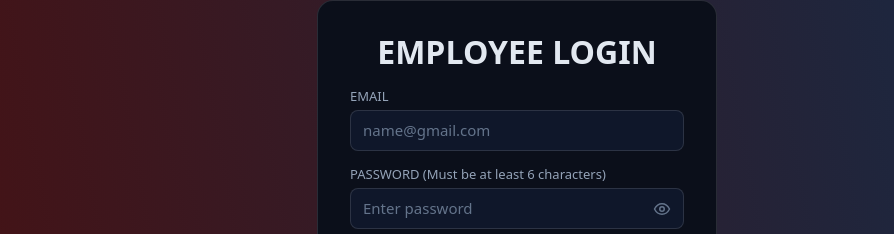
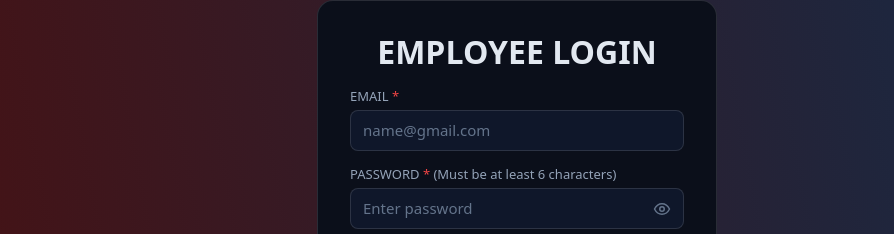
Before and after one commit to echo252525/TimeWorth, a Vue app in the folder my-app/: page /login in a window 1280 px wide. Shown: the part 198-432 px from the top of the page, without its empty margins (123-1017 px from the left). Built offline with nearby package versions, Linux system fonts and the light colour scheme; no server answers.

Commit message:
added red asterisk

```diff
--- a/my-app/src/views/AdminSignupView.vue
+++ b/my-app/src/views/AdminSignupView.vue
@@ -119,7 +119,7 @@
       <form class="auth-form signup-form-steps" @submit.prevent="onSubmit">
       <div ref="step1Panel" v-show="signupStep === 1" class="signup-step-panel">
         <div class="field">
-          <label for="first_name">FIRST NAME</label>
+          <label for="first_name">FIRST NAME <span class="required-asterisk">*</span></label>
           <input
             id="first_name"
             v-model="form.first_name"
@@ -141,7 +141,7 @@
           />
         </div>
         <div class="field">
-          <label for="last_name">LAST NAME</label>
+          <label for="last_name">LAST NAME <span class="required-asterisk">*</span></label>
           <input
             id="last_name"
             v-model="form.last_name"
@@ -153,13 +153,13 @@
         </div>
       </div>
       <div ref="step2Panel" v-show="signupStep === 2" class="signup-step-panel">
-        <div class="field"><label for="employeeid">Employee ID</label><input id="employeeid" v-model="form.employeeid" type="text" required placeholder="Your employee ID" autocomplete="off" :maxlength="MAX_EMPLOYEE_IDENTIFIER_LENGTH" /></div>
-        <div class="field"><label for="position">Position</label><input id="position" v-model="form.position_in_company" type="text" required placeholder="e.g. Admin" autocomplete="organization-title" /></div>
-        <div class="field"><label for="email">Email</label><input id="email" v-model="form.email" type="email" required placeholder="admin@company.com" autocomplete="email" /></div>
+        <div class="field"><label for="employeeid">Employee ID <span class="required-asterisk">*</span></label><input id="employeeid" v-model="form.employeeid" type="text" required placeholder="Your employee ID" autocomplete="off" :maxlength="MAX_EMPLOYEE_IDENTIFIER_LENGTH" /></div>
+        <div class="field"><label for="position">Position <span class="required-asterisk">*</span></label><input id="position" v-model="form.position_in_company" type="text" required placeholder="e.g. Admin" autocomplete="organization-title" /></div>
+        <div class="field"><label for="email">Email <span class="required-asterisk">*</span></label><input id="email" v-model="form.email" type="email" required placeholder="admin@company.com" autocomplete="email" /></div>
       </div>
       <div v-show="signupStep === 3" class="signup-step-panel">
         <div class="field">
-          <label for="password">Password</label>
+          <label for="password">Password <span class="required-asterisk">*</span></label>
           <div class="input-with-icon">
             <input
               id="password"
@@ -190,7 +190,7 @@
           </div>
         </div>
         <div class="field">
-          <label for="confirmPassword">Confirm password</label>
+          <label for="confirmPassword">Confirm password <span class="required-asterisk">*</span></label>
           <div class="input-with-icon">
             <input
               id="confirmPassword"
@@ -251,6 +251,10 @@ body.dark-mode .signup-view .auth-page {
 }
 </style>
 <style scoped>
+.required-asterisk {
+  color: #ef4444;
+}
+
 .signup-step-label {
   text-align: center;
   margin: 0 0 0.75rem;
--- a/my-app/src/views/LoginView.vue
+++ b/my-app/src/views/LoginView.vue
@@ -140,9 +140,9 @@ function dismissAccountModal() {
       </div>
       <h2 class="auth-title"><strong>EMPLOYEE LOGIN</strong></h2>
       <form class="auth-form" @submit.prevent="onSubmit">
-        <div class="field"><label for="email">EMAIL</label><input id="email" v-model="form.email" type="email" required placeholder="name@gmail.com" autocomplete="email" /></div>
+        <div class="field"><label for="email">EMAIL <span class="required-asterisk">*</span></label><input id="email" v-model="form.email" type="email" required placeholder="name@gmail.com" autocomplete="email" /></div>
         <div class="field">
-          <label for="password">PASSWORD (Must be at least 6 characters)</label>
+          <label for="password">PASSWORD <span class="required-asterisk">*</span> (Must be at least 6 characters)</label>
           <div class="input-with-icon">
             <input
               id="password"
@@ -299,4 +299,8 @@ body.dark-mode .login-view .auth-modal-card {
 .login-view .auth-success-banner--spaced {
   margin-bottom: 1rem;
 }
+
+.login-view .required-asterisk {
+  color: #ef4444;
+}
 </style>
--- a/my-app/src/views/SignupView.vue
+++ b/my-app/src/views/SignupView.vue
@@ -159,13 +159,13 @@
       </ol>
       <form class="auth-form signup-form-steps" @submit.prevent="onSubmit">
       <div ref="step1Panel" v-show="signupStep === 1" class="signup-step-panel">
-        <div class="field"><label for="first_name">FIRST NAME</label><input id="first_name" v-model="form.first_name" type="text" required placeholder="First Name" autocomplete="given-name" /></div>
+        <div class="field"><label for="first_name">FIRST NAME <span class="required-asterisk">*</span></label><input id="first_name" v-model="form.first_name" type="text" required placeholder="First Name" autocomplete="given-name" /></div>
         <div class="field"><label for="middle_initial">MIDDLE INITIAL (Optional)</label><input id="middle_initial" v-model="form.middle_initial" type="text" maxlength="8" placeholder="Middle Initial" autocomplete="additional-name" /></div>
-        <div class="field"><label for="last_name">LAST NAME</label><input id="last_name" v-model="form.last_name" type="text" required placeholder="Last Name" autocomplete="family-name" /></div>
+        <div class="field"><label for="last_name">LAST NAME <span class="required-asterisk">*</span></label><input id="last_name" v-model="form.last_name" type="text" required placeholder="Last Name" autocomplete="family-name" /></div>
       </div>
       <div ref="step2Panel" v-show="signupStep === 2" class="signup-step-panel">
         <div class="field">
-          <label for="position">COMPANY POSITION</label>
+          <label for="position">COMPANY POSITION <span class="required-asterisk">*</span></label>
           <select
             v-if="positionOptions.length"
             id="position"
@@ -186,13 +186,13 @@
             :disabled="positionsLoading"
           />
         </div>
-        <div class="field"><label for="empno">EMPLOYEE NO. (Enter N/A if not available)</label><input id="empno" v-model="form.employee_no" type="text" required autocomplete="off" placeholder="PCW00000" :maxlength="MAX_EMPLOYEE_IDENTIFIER_LENGTH" /></div>
-        <div class="field"><label for="phone">PHONE NUMBER</label><input id="phone" v-model="form.phone_number" type="tel" required autocomplete="tel" placeholder="09XXXXXXXXX" /></div>
-        <div class="field"><label for="email">EMAIL</label><input id="email" v-model="form.email" type="email" required placeholder="name@gmail.com" autocomplete="email" /></div>
+        <div class="field"><label for="empno">EMPLOYEE NO. <span class="required-asterisk">*</span> (Enter N/A if not available)</label><input id="empno" v-model="form.employee_no" type="text" required autocomplete="off" placeholder="PCW00000" :maxlength="MAX_EMPLOYEE_IDENTIFIER_LENGTH" /></div>
+        <div class="field"><label for="phone">PHONE NUMBER <span class="required-asterisk">*</span></label><input id="phone" v-model="form.phone_number" type="tel" required autocomplete="tel" placeholder="09XXXXXXXXX" /></div>
+        <div class="field"><label for="email">EMAIL <span class="required-asterisk">*</span></label><input id="email" v-model="form.email" type="email" required placeholder="name@gmail.com" autocomplete="email" /></div>
       </div>
       <div v-show="signupStep === 3" class="signup-step-panel">
         <div class="field">
-          <label for="password">PASSWORD (Must be at least 6 characters)</label>
+          <label for="password">PASSWORD <span class="required-asterisk">*</span> (Must be at least 6 characters)</label>
           <div class="input-with-icon">
             <input
               id="password"
@@ -223,7 +223,7 @@
           </div>
         </div>
         <div class="field">
-          <label for="confirmPassword">CONFIRM PASSWORD</label>
+          <label for="confirmPassword">CONFIRM PASSWORD <span class="required-asterisk">*</span></label>
           <div class="input-with-icon">
             <input
               id="confirmPassword"
@@ -325,4 +325,8 @@ body.dark-mode .signup-view .auth-page {
   outline: none;
   border-color: var(--accent);
 }
+
+.required-asterisk {
+  color: #ef4444;
+}
 </style>
```
